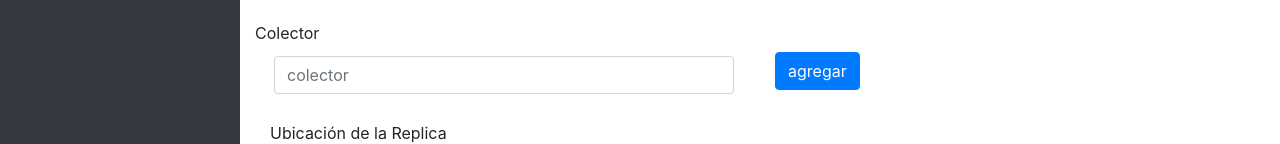
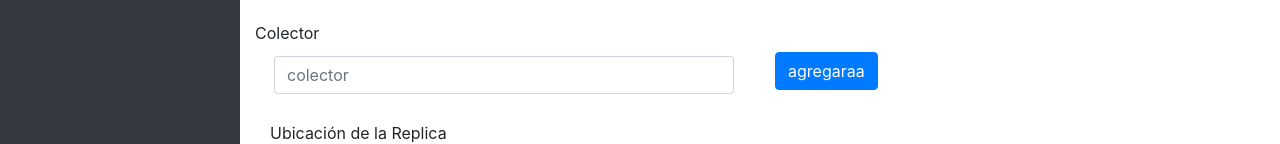
Before and after one commit to agrearte91/Tesis, an Angular app: page /#/replica in a window 1280 px wide. Shown: the part 506-650 px from the top of the page. Built offline with nearby package versions, Linux system fonts and the light colour scheme.

Commit message:
minicambio

```diff
--- a/src/app/components/forms/replica/replica.component.html
+++ b/src/app/components/forms/replica/replica.component.html
@@ -64,7 +64,7 @@
             </div>
         </div>
         <div class="col">
-            <button (click)="agregarColector()" type="button" class="btn btn-primary">agregar</button>
+            <button (click)="agregarColector()" type="button" class="btn btn-primary">agregaraa</button>
         </div>
     </div>
 
```
